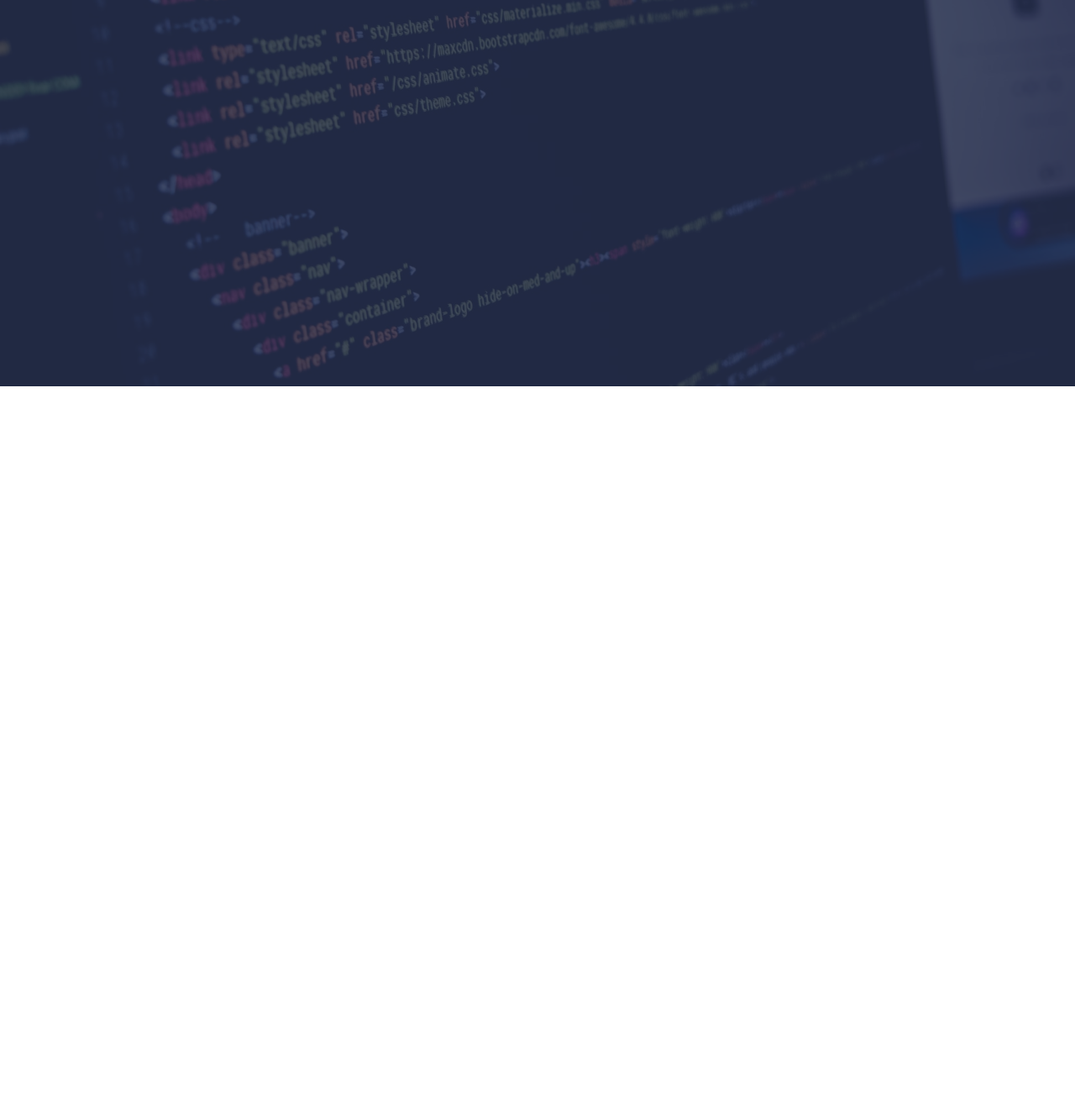
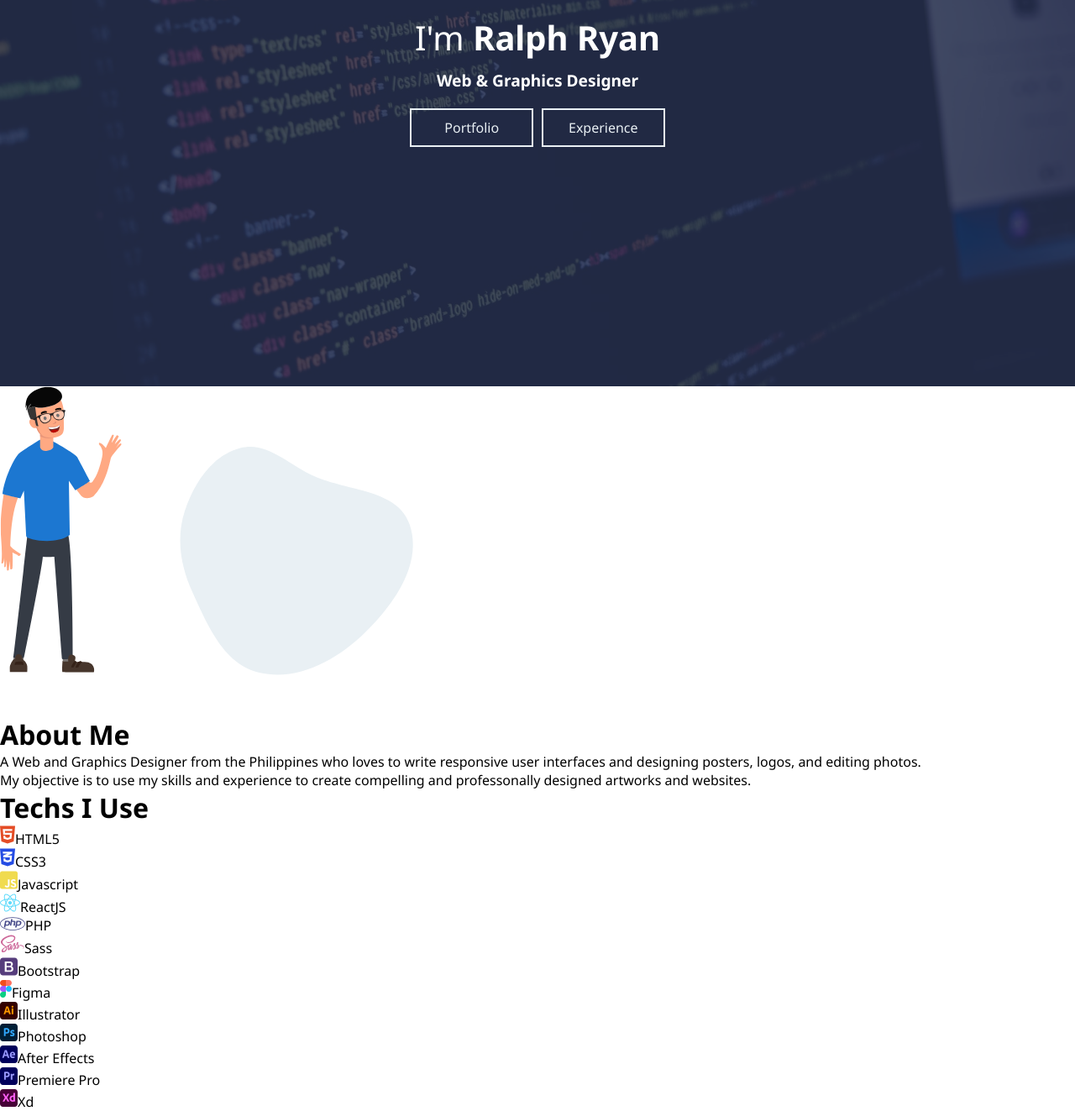
Before and after one commit to RapRy/PortfolioSite, a plain HTML site: page index.html in a window 1280 px wide. Shown: the part 340-1663 px from the top of the page at 84% size. Before the commit the page ends 800 px from the top, so only its background shows below. Drawn offline with Linux system fonts and the light colour scheme.

Commit message:
about me structure

```diff
--- a/index.html
+++ b/index.html
@@ -54,5 +54,43 @@
         </div>
     </div>
 <!-- landing page end -->
+
+<!-- about me start -->
+    <div class="aboutWrap">
+        <div class="aboutContainer">
+            <div class="characterWrap">
+                <img src="images/char_about.svg" alt="Character">
+                <svg width="380" height="380" viewBox="0 0 380 380" fill="none" xmlns="http://www.w3.org/2000/svg">
+                    <path fill-rule="evenodd" clip-rule="evenodd" d="M286.185 284.732C252.321 317.981 206.001 343.57 159.745 332.957C117.292 323.217 98.4756 277.075 80.2956 237.494C65.9749 206.315 60.4057 172.669 71.1585 140.087C82.094 106.952 103.349 74.5888 137.047 65.5337C168.756 57.013 194.631 85.3144 224.535 98.873C265.518 117.455 324.732 114.344 338.9 157.055C354.151 203.034 320.751 250.793 286.185 284.732Z" fill="#E9F0F4"/>
+                </svg>
+            </div>
+            <div class="aboutInfoWrap">
+                <div class="about">
+                    <h1>About Me</h1>
+                    <p>A Web and Graphics Designer from the Philippines who loves to write responsive user interfaces and designing posters, logos, and editing photos.</p>
+                    <p>My objective is to use my skills and experience to create compelling and professonally designed artworks and websites.</p>
+                </div>
+                <div class="techsIUse">
+                    <h1>Techs I Use</h1>
+                    <ul class="techsList">
+                        <li><img src="/images/icons/html.svg" alt="Html">HTML5</li>
+                        <li><img src="/images/icons/css.svg" alt="Css">CSS3</li>
+                        <li><img src="/images/icons/js.svg" alt="Javascript">Javascript</li>
+                        <li><img src="/images/icons/react.svg" alt="ReactJS">ReactJS</li>
+                        <li><img src="/images/icons/php.svg" alt="PHP">PHP</li>
+                        <li><img src="/images/icons/sass.svg" alt="Sass">Sass</li>
+                        <li><img src="/images/icons/bootstrap.svg" alt="Bootstrap">Bootstrap</li>
+                        <li><img src="/images/icons/figma.svg" alt="Figma">Figma</li>
+                        <li><img src="/images/icons/Illustrator.svg" alt="Illustrator">Illustrator</li>
+                        <li><img src="/images/icons/Photoshop.svg" alt="Photoshop">Photoshop</li>
+                        <li><img src="/images/icons/After_Effects.svg" alt="After Effects">After Effects</li>
+                        <li><img src="/images/icons/Premiere_Pro.svg" alt="Premiere Pro">Premiere Pro</li>
+                        <li><img src="/images/icons/Xd.svg" alt="Xd">Xd</li>
+                    </ul>
+                </div>
+            </div>
+        </div>
+    </div>
+<!-- about me end -->
 </body>
 </html>
--- a/stylesheet/styles.scss
+++ b/stylesheet/styles.scss
@@ -3,6 +3,7 @@ $gray: #595959;
 $darkBlue: #1D2748;
 $paleBlue: #E9F0F4;
 $pColor: #7F828C;
+$blue: #1C77D1;
 
 *{
     margin:0;
@@ -101,14 +102,62 @@ img{max-width: 100%;}
         position: absolute;
         top:0;
         left:0;
+        z-index: 2;
     }
 
     .lpContainer{
         max-width: 900px;
+        height:100%;
         margin:0 auto;
         padding:10px 20px;
         display: flex;
         flex-direction: column;
         align-items: center;
+        justify-content: center;
+        position: relative;
+        z-index: 3;
+
+        .introWrap{
+            margin-bottom:20px;
+
+            h2{
+                color: #fff;
+                font-weight: 400;
+                text-align: center;
+                font-size:2.5rem;
+                margin-bottom:10px;
+
+                span{
+                    font-weight:700;
+                }
+            }
+
+            h3{
+                text-align: center;
+                color:#fff;
+                font-weight:700;
+                font-size:1.2rem;
+            }
+        }
+
+        .ctaBtnWrap{
+            display: grid;
+            grid-template-columns: repeat(2, 1fr);
+            grid-gap:10px;
+
+            a{
+                border:2px solid $paleBlue;
+                padding:10px 30px;
+                color:$paleBlue;
+                text-align: center;
+                display: inline-block;
+                background:transparent;
+                transition: background 500ms ease-in-out;
+
+                &:hover{
+                    background:$blue;
+                }
+            }
+        }
     }
 }
```
Also changed, not shown: images/Vector.svg (added), images/char_about.svg (added), images/icons/After_Effects.svg (added), images/icons/Illustrator.svg (added), images/icons/Photoshop.svg (added), images/icons/Premiere_Pro.svg (added), images/icons/Xd.svg (added), images/icons/bootstrap.svg (added), images/icons/css.svg (added), images/icons/figma.svg (added), images/icons/html.svg (added), images/icons/js.svg (added), images/icons/php.svg (added), images/icons/react.svg (added), 2 more files, 1 other file.
